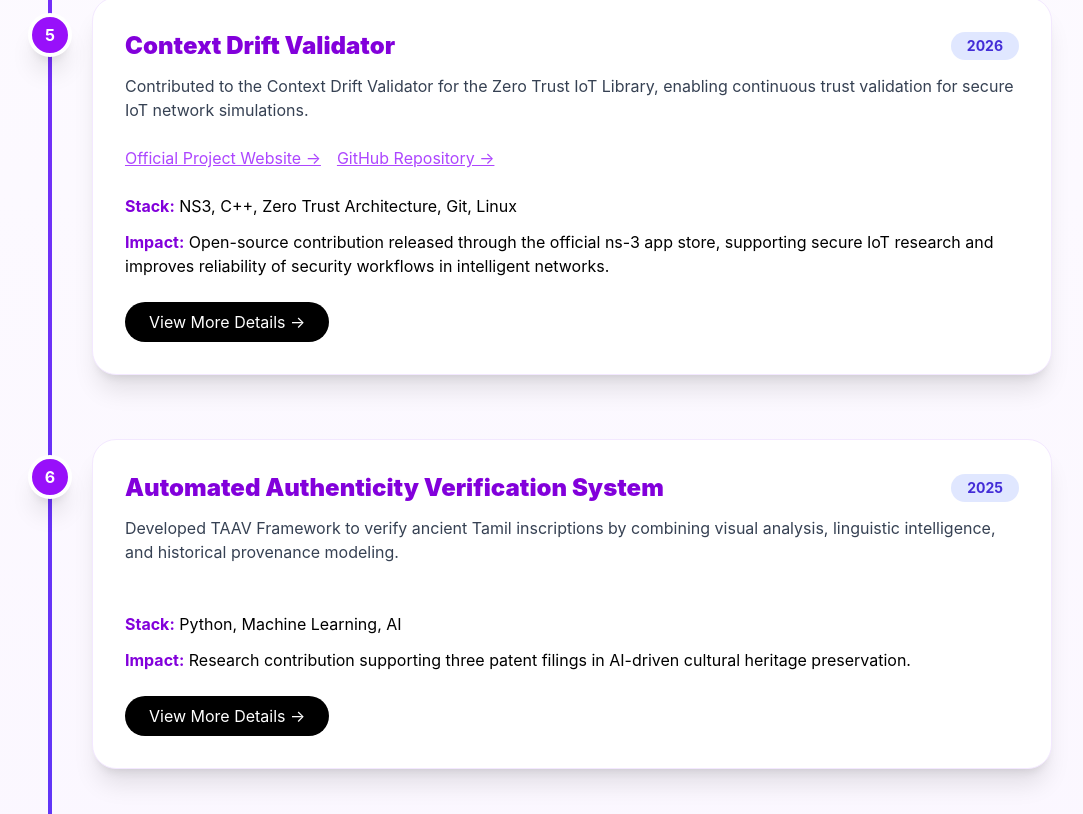
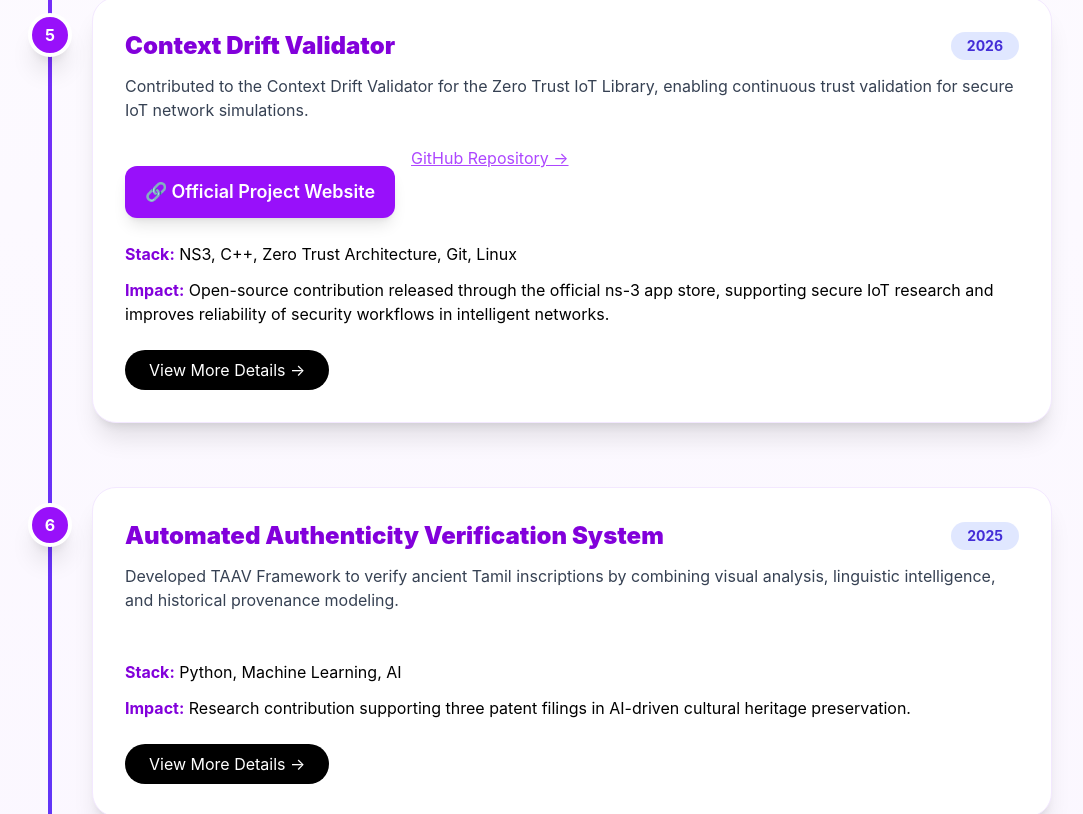
Before and after one commit to Rahul2671/rahul-portfolio, a React (Vite) app: page / in a window 1280 px wide. Shown: the part 6606-7420 px from the top of the page, without its empty margins (100-1183 px from the left). Built offline with nearby package versions, Linux system fonts and the light colour scheme.

Commit message:
Update Projects.jsx

```diff
--- a/src/components/Projects.jsx
+++ b/src/components/Projects.jsx
@@ -266,9 +266,25 @@ const Projects = () => {
                       href={project.website}
                       target="_blank"
                       rel="noopener noreferrer"
-                      className="text-purple-500 underline hover:text-purple-700"
+                      className="
+                        inline-flex
+                        items-center
+                        mt-5
+                        px-5
+                        py-3
+                        rounded-xl
+                        bg-purple-600
+                        text-white
+                        font-semibold
+                        text-lg
+                        shadow-lg
+                        hover:bg-purple-700
+                        hover:scale-105
+                        transition-all
+                        duration-300
+                      "
                     >
-                      Official Project Website →
+                      🔗 Official Project Website
                     </a>
                   )}
 
```
